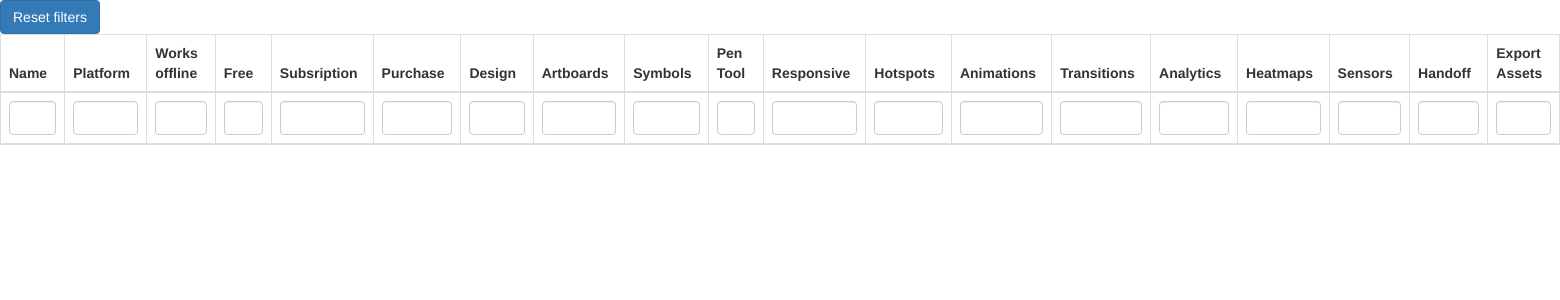
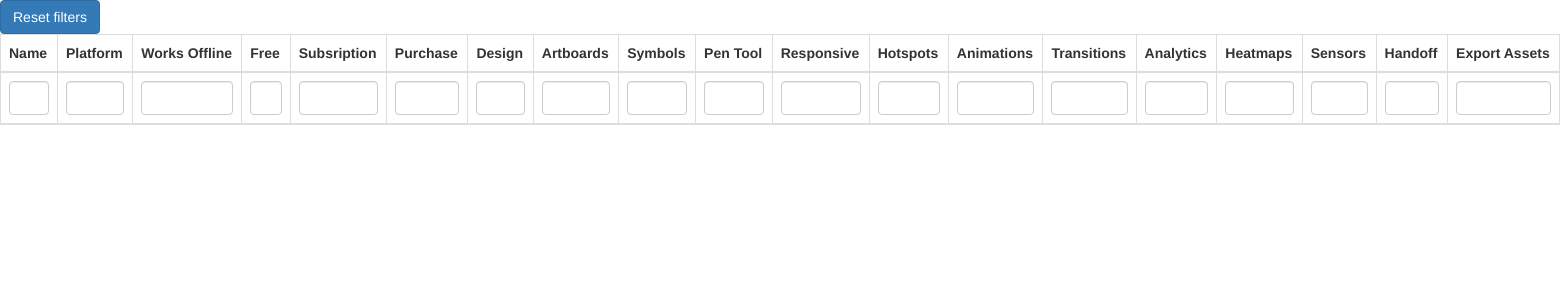
Before and after one commit to babichnick/platform, a Django app: page /prototyping in a window 1560 px wide. Shown: the top 300 px of the page. Run offline with Django 3.2, Linux system fonts and the light colour scheme; data that the repository does not hold is empty; some libraries are stand-ins or nearby versions.

Commit message:
Table styling changes

```diff
--- a/templates/prototyping.html
+++ b/templates/prototyping.html
@@ -90,14 +90,14 @@
 	<tr>
 		<th scope="col">Name</th>
 		<th scope="col">Platform</th>
-		<th scope="col">Works offline</th>
+		<th scope="col" class="text-nowrap">Works Offline</th>
 		<th scope="col">Free</th>
 		<th scope="col">Subsription</th>
 		<th scope="col">Purchase</th>
                 <th scope="col">Design</th>
                 <th scope="col">Artboards</th>
                 <th scope="col">Symbols</th>
-                <th scope="col">Pen Tool</th>
+                <th scope="col" class="text-nowrap">Pen Tool</th>
                 <th scope="col">Responsive</th>
                 <th scope="col">Hotspots</th>
                 <th scope="col">Animations</th>
@@ -106,13 +106,13 @@
                 <th scope="col">Heatmaps</th>
                 <th scope="col">Sensors</th>
                 <th scope="col">Handoff</th>
-                <th scope="col">Export Assets</th>
+                <th scope="col" class="text-nowrap">Export Assets</th>
 	</tr>
    </thead>
    <tbody>
    {% for tool in prototyping_tools %}
         <tr>
-		<td class="first-col">{{ tool.name }}</td>
+		<td class="first-col text-nowrap">{{ tool.name }}</td>
 		<td>
 			{% if tool.availablefor_web %}Web{% endif %}
 			{% if tool.availablefor_mac %}Mac{% endif %}
```
